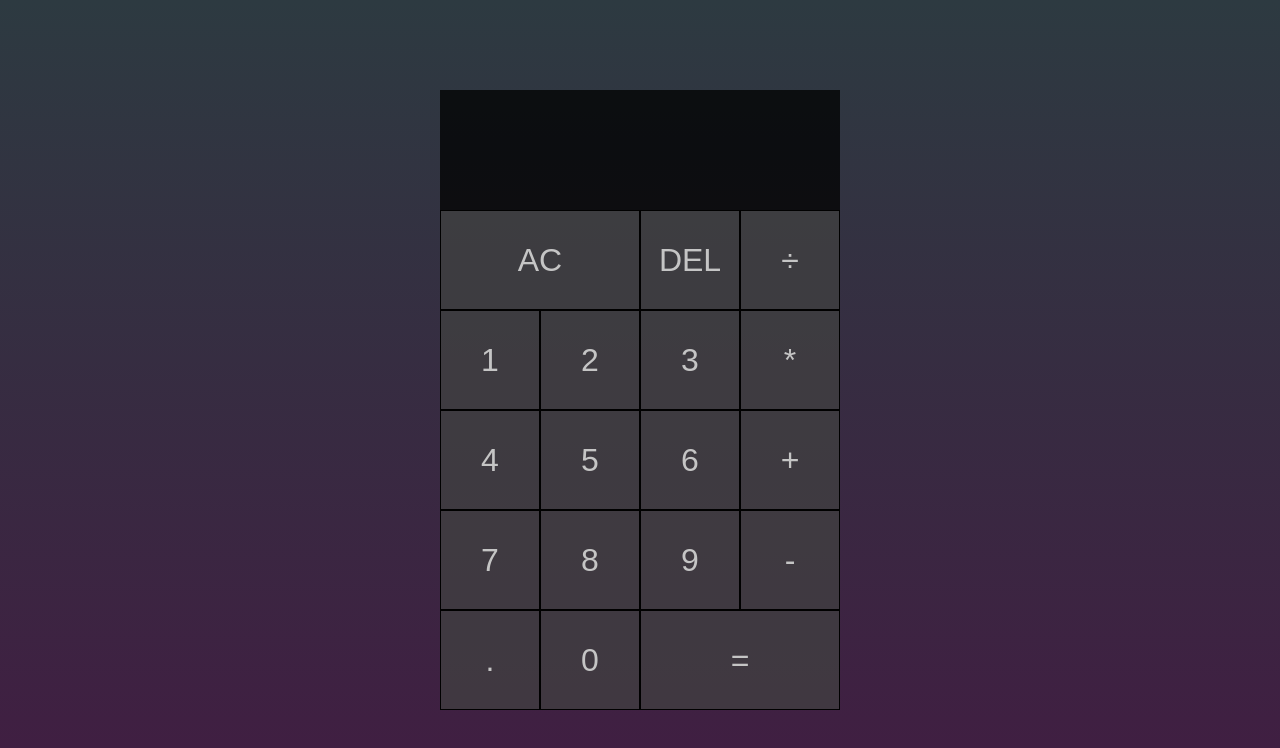
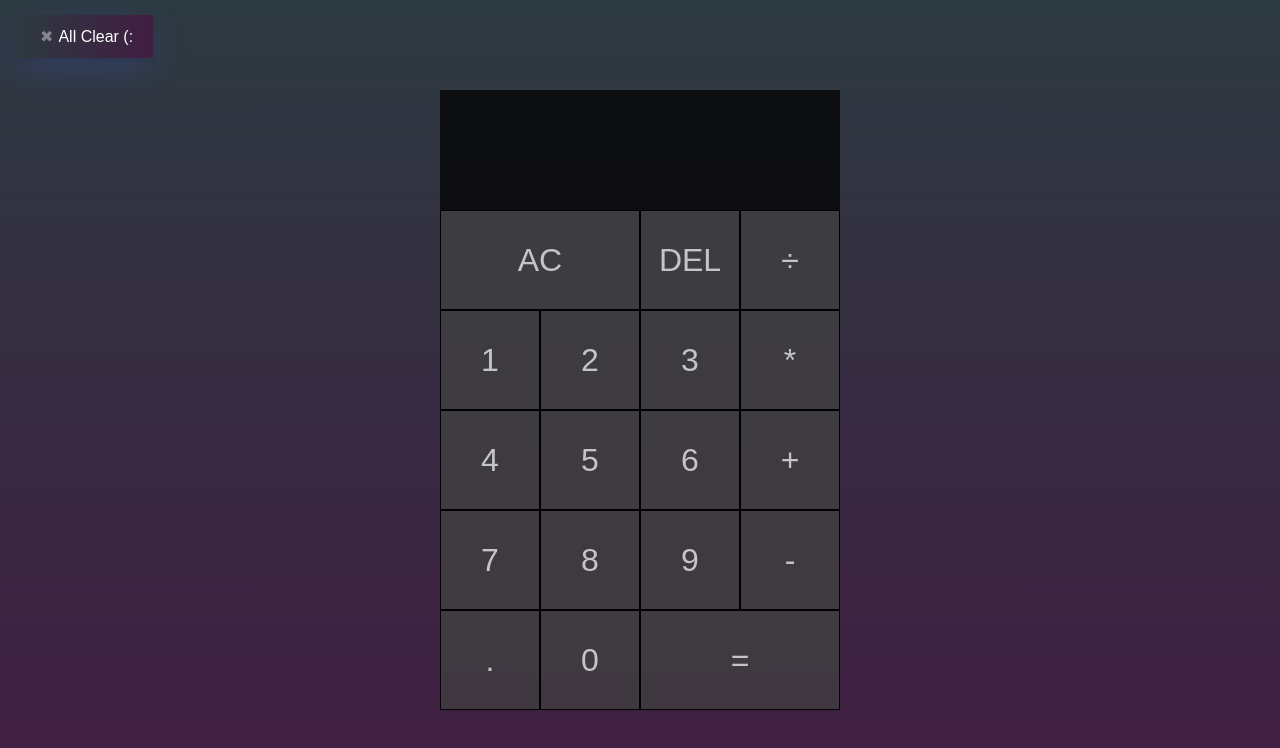
Before and after one commit to jmsenorino/coder-js, a plain HTML site: page Entrega 3/index.html in a window 1280 px wide. Both pictures are taken after a click on the button "AC". Drawn offline with nearby package versions, Linux system fonts and the light colour scheme.

Commit message:
Added Toastify Library

```diff
--- a/Entrega 3/assets/script.js
+++ b/Entrega 3/assets/script.js
@@ -115,6 +115,19 @@ equalsButton.addEventListener('click', () => {
 allClearButton.addEventListener('click', () => {
     calculator.clear()
     calculator.updateDisplay()
+    Toastify({
+        text: "All Clear (:",
+        duration: 3000,
+        destination: "https://github.com/apvarun/toastify-js",
+        newWindow: true,
+        close: true,
+        gravity: "top",
+        position: "left",
+        stopOnFocus: true,
+        style: {
+            background: "linear-gradient(to right, #2d3a41, #411d42)",
+        }
+    }).showToast();
 })
 
 deleteButton.addEventListener('click', () => {
--- a/Entrega 3/index.html
+++ b/Entrega 3/index.html
@@ -7,6 +7,7 @@
     <meta http-equiv="X-UA-Compatible" content="ie=edge">
     <title>Calculator</title>
     <link href="./css/style.css" rel="stylesheet">
+    <link rel="stylesheet" type="text/css" href="https://cdn.jsdelivr.net/npm/toastify-js/src/toastify.min.css">
     <script src="./assets/script.js" defer></script>
 </head>
 
@@ -35,6 +36,7 @@
         <button data-number>0</button>
         <button data-equals class="span-two">=</button>
     </div>
+    <script type="text/javascript" src="https://cdn.jsdelivr.net/npm/toastify-js"></script>
 </body>
 
 </html>
```
